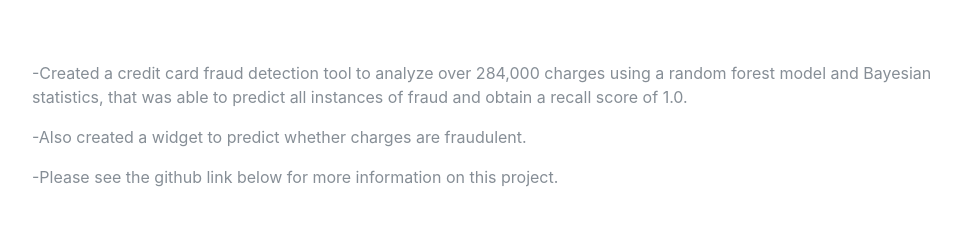
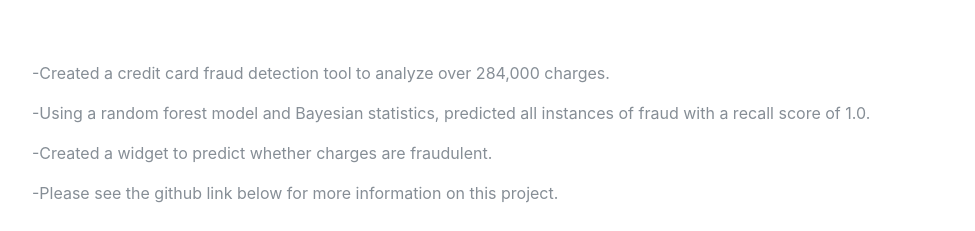
Before and after one commit to Monastersky/Monastersky.github.io, a website: page index.html in a window 1280 px wide. Shown: the part 3445-3676 px from the top of the page, without its empty margins (288-1263 px from the left). Drawn offline with Linux system fonts and the light colour scheme; a web font is replaced by a local one.

Commit message:
edits by Griffin

```diff
--- a/index.html
+++ b/index.html
@@ -232,8 +232,9 @@
           <div class="resume-content">
             <h3 class="mb-0"></h3>
             <div class="subheading mb-3"></div>
-            <p>-Created a credit card fraud detection tool to analyze over 284,000 charges using a random forest model and Bayesian statistics, that was able to predict all instances of fraud and obtain a recall score of 1.0. </p>
-            <p>-Also created a widget to predict whether charges are fraudulent.</p>
+            <p>-Created a credit card fraud detection tool to analyze over 284,000 charges.  </p>
+            <p>-Using a random forest model and Bayesian statistics, predicted all instances of fraud with a recall score of 1.0.</p>
+            <p>-Created a widget to predict whether charges are fraudulent.</p>
             <p>-Please see the github link below for more information on this project.</p>
           </div>
             </div>
```
Also changed, not shown: 1 other file.
